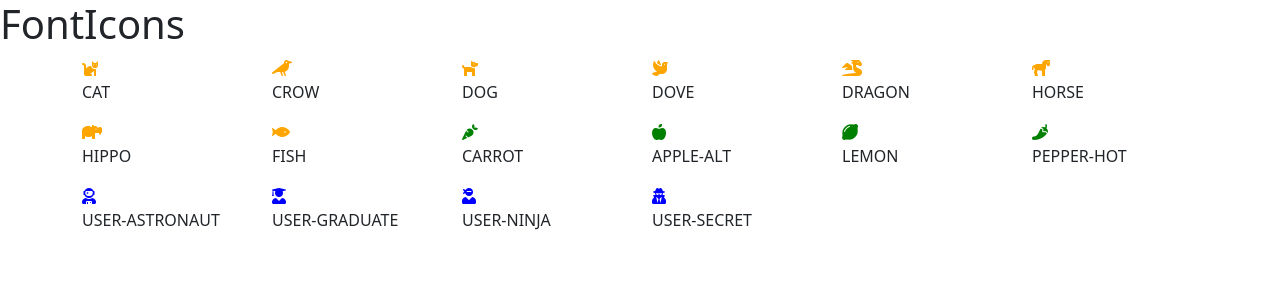
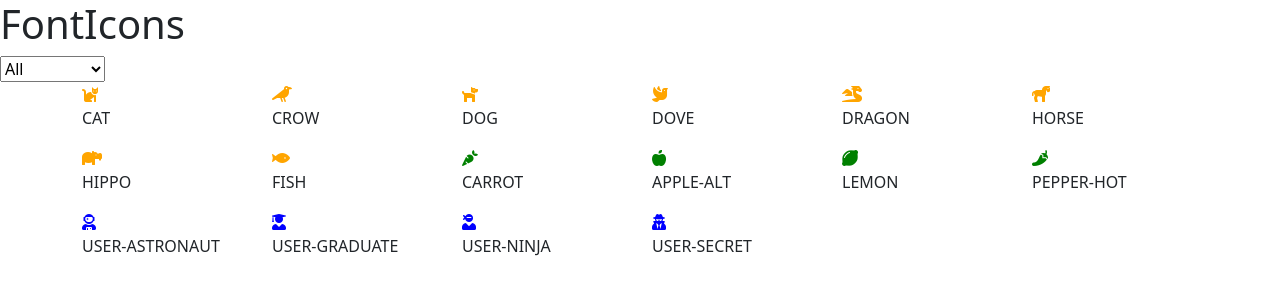
Before and after one commit to ThubeesanKugathas/js-es6-icons, a plain HTML site: page index.html in a window 1280 px wide. Drawn offline with nearby package versions, Linux system fonts and the light colour scheme.

Commit message:
Select addEventListener /js

```diff
--- a/index.html
+++ b/index.html
@@ -16,7 +16,12 @@
     </header>
 
     <nav>
-
+        <select id="select-filter">
+            <option value="1">All</option>
+            <option value="2">Animal</option>
+            <option value="3">Vegetables</option>
+            <option value="4">User</option>
+        </select>
     </nav>
 
     <main>
--- a/js/script.js
+++ b/js/script.js
@@ -124,3 +124,9 @@ boxIconList.forEach((icon) => {
         </div>
     `
 });
+
+const select = document.getElementById('select-filter');
+
+select.addEventListener('change', function () {
+	console.log(this.value);
+})
```
